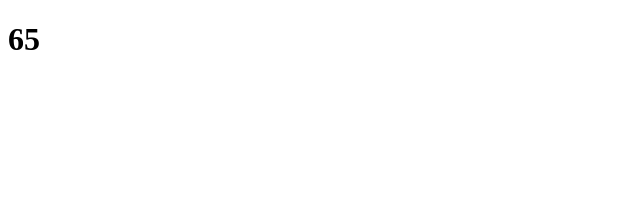
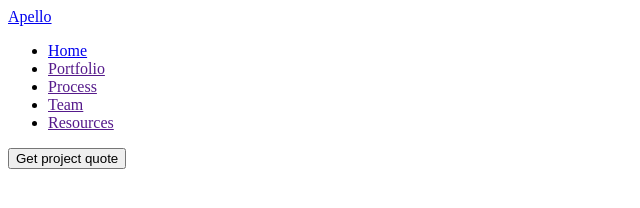
Before and after one commit to Aleksey-7/65-bl, a plain HTML site: page index.html in a window 1280 px wide. Shown: the whole page, without its empty margins (0-640 px from the left). Drawn offline with Linux system fonts and the light colour scheme.

Commit message:
Create header
Create header

```diff
--- a/index.html
+++ b/index.html
@@ -9,7 +9,33 @@
 </head>
 
 <body>
-  <h1>65</h1>
+  <header>
+    <a href="./index.html">
+      Apello
+    </a>
+
+    <nav>
+      <ul>
+        <li>
+          <a href="./index.html">Home</a>
+        </li>
+        <li>
+          <a href="">Portfolio</a>
+        </li>
+        <li>
+          <a href="">Process</a>
+        </li>
+        <li>
+          <a href="">Team</a>
+        </li>
+        <li>
+          <a href="">Resources</a>
+        </li>
+      </ul>
+    </nav>
+
+    <button class="button" type="button">Get project quote</button>
+  </header>
 </body>
 
 </html>
```
